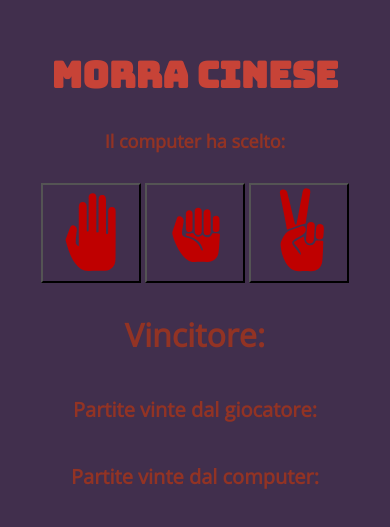
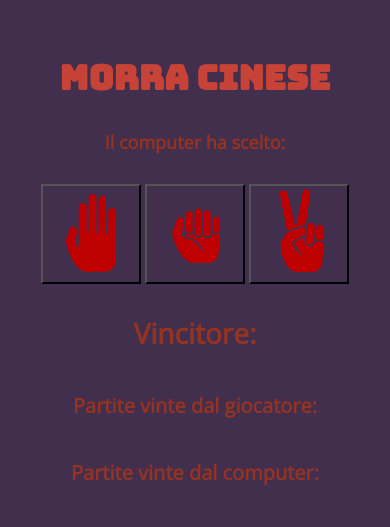
Before and after one commit to Antonio-Caiazzo/Morra-Cinese, a plain HTML site: page index.html in a window 390 px wide. Shown: the part 147-674 px from the top of the page. Drawn offline with nearby package versions, Linux system fonts and the light colour scheme.

Commit message:
edit responsive web site

```diff
--- a/style.css
+++ b/style.css
@@ -22,7 +22,7 @@ body{
 /* Smartphone */
 @media (max-width: 576px) {
     #title{
-        font-size: 36px;
+        font-size: 34px;
         margin: 0px;
     }
     h1{
@@ -35,7 +35,7 @@ body{
         padding-top: 20px;
     }
     #bold{
-        font-size: 32px;
+        font-size: 28px;
         padding-top: 20px;
     }
     h1,h3{
```
